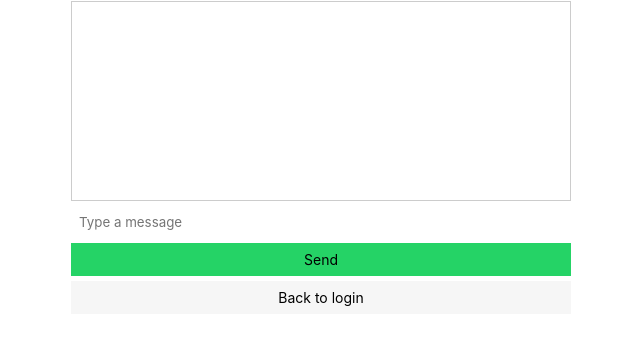
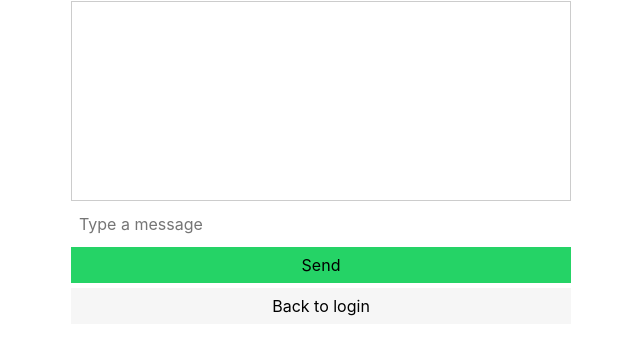
Before and after one commit to olliecase-green/chat-app, a website: page public/chat.html in a window 1280 px wide. Shown: the part 81-436 px from the top of the page, without its empty margins (319-959 px from the left). Drawn offline with Linux system fonts and the light colour scheme.

Commit message:
Increase font sizes

```diff
--- a/public/css/style.css
+++ b/public/css/style.css
@@ -15,7 +15,7 @@
   border-radius: 0;
   border: none;
   padding: 8px;
-  font-size: 14px;
+  font-size: 16px;
   text-align: center;
   text-decoration: none;
   color: black;
@@ -46,6 +46,7 @@
 
 .input-box {
   font-family: Inter, system-ui, Avenir, Helvetica, Arial, sans-serif;
+  font-size: 16px;
   margin: 0;
   padding: 8px;
   border: none;
@@ -57,7 +58,7 @@
   border: none;
   padding: 8px;
   cursor: pointer;
-  font-size: 14px;
+  font-size: 16px;
   text-align: center;
   text-decoration: none;
   color: black;
```
